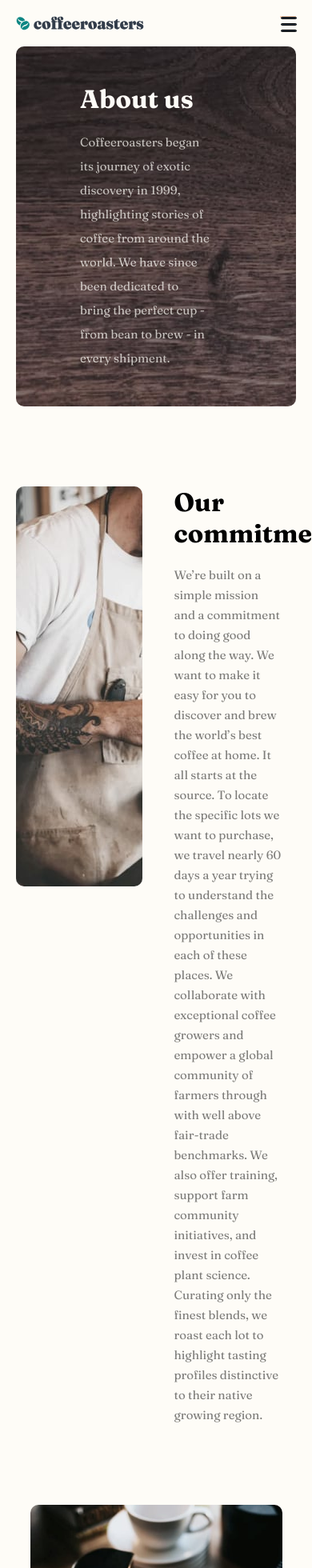
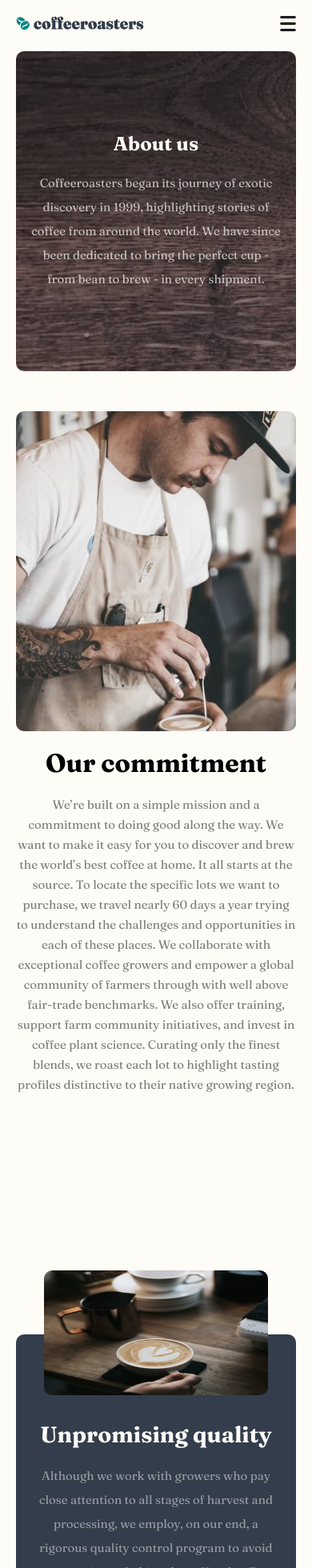
Before and after one commit to vinuman/Coffeeroasters-subscription-site, a React (Create React App) app: page /about in a window 390 px wide. Shown: the top 1960 px of the page at 80% size. Built offline with nearby package versions, Linux system fonts and the light colour scheme.

Commit message:
AboutMobile

```diff
--- a/src/App.js
+++ b/src/App.js
@@ -42,7 +42,7 @@ function App() {
             </Link>
           </li>
         </ul>
-        <div onClick={handleNavModalClick} className="lines">
+        <div onClick={handleNavModalClick} className="modal-lines">
           <div className="line"></div>
           <div className="line"></div>
           <div className="line"></div>
--- a/src/index.css
+++ b/src/index.css
@@ -46,8 +46,11 @@ li {
   color: var(--grey);
 }
 
-nav .lines {
-  width: 2rem;
+.modal-lines {
+  display: none;
+}
+
+.modal-window {
   display: none;
 }
 
@@ -1081,6 +1084,10 @@ footer > nav > img {
     display: none;
   }
 
+  .modal-lines {
+    display: block;
+  }
+
   .modal-window {
     position: fixed;
     top: 0;
@@ -1112,4 +1119,119 @@ footer > nav > img {
     top: 7%;
     right: 7%;
   }
+  .about-us {
+    height: 40rem;
+    justify-content: center;
+    align-items: center;
+    padding-left: 0rem;
+  }
+
+  .about-us > h1 {
+    font-size: 2.4rem;
+  }
+  .about-us > p {
+    font-size: 1.5rem;
+    width: 90%;
+    text-align: center;
+  }
+
+  .commitment {
+    width: 100%;
+    margin: 5rem auto;
+    display: flex;
+    flex-direction: column;
+  }
+
+  .commitment-left {
+    width: 100%;
+    height: 40rem;
+  }
+
+  .commitment-right {
+    width: 100%;
+    align-items: center;
+    padding-left: 0rem;
+    padding-top: 2rem;
+  }
+
+  .commitment-right > h2 {
+    font-size: 3.2rem;
+  }
+  .commitment-right > p {
+    font-size: 1.5rem;
+    text-align: center;
+  }
+
+  .quality {
+    align-items: center;
+    padding-left: 0;
+  }
+
+  .quality > h2 {
+    font-size: 2.8rem;
+  }
+  .quality > p {
+    font-size: 1.5rem;
+    width: 90%;
+    line-height: 3rem;
+    text-align: center;
+  }
+
+  .quality-img {
+    width: 80%;
+    height: 15.6rem;
+    top: -8rem;
+    left: 50%;
+    transform: translate(-50%, 0%);
+  }
+
+  .headquarters {
+    margin-top: 8rem;
+    margin-left: 0;
+    width: 100%;
+    margin-bottom: 16rem;
+    display: flex;
+    flex-direction: column;
+    align-items: center;
+  }
+
+  .headquarters > h2 {
+    font-size: 2.4rem;
+    padding-bottom: 6rem;
+  }
+
+  .locations {
+    width: 100%;
+
+    display: flex;
+    flex-direction: column;
+    align-items: center;
+    justify-content: space-between;
+    padding-top: 3rem;
+    padding-bottom: 3rem;
+  }
+
+  .location-card {
+    width: 100%;
+    padding-bottom: 4rem;
+    display: flex;
+    flex-direction: column;
+    align-items: center;
+  }
+
+  .location-card > img {
+    margin: 0 auto;
+  }
+
+  .location-card > h3 {
+    font-size: 2.8rem;
+    padding-top: 2rem;
+    padding-bottom: 1rem;
+    text-align: center;
+  }
+
+  .location-card > address {
+    font-size: 1.5rem;
+    text-align: center;
+  }
 }
```
